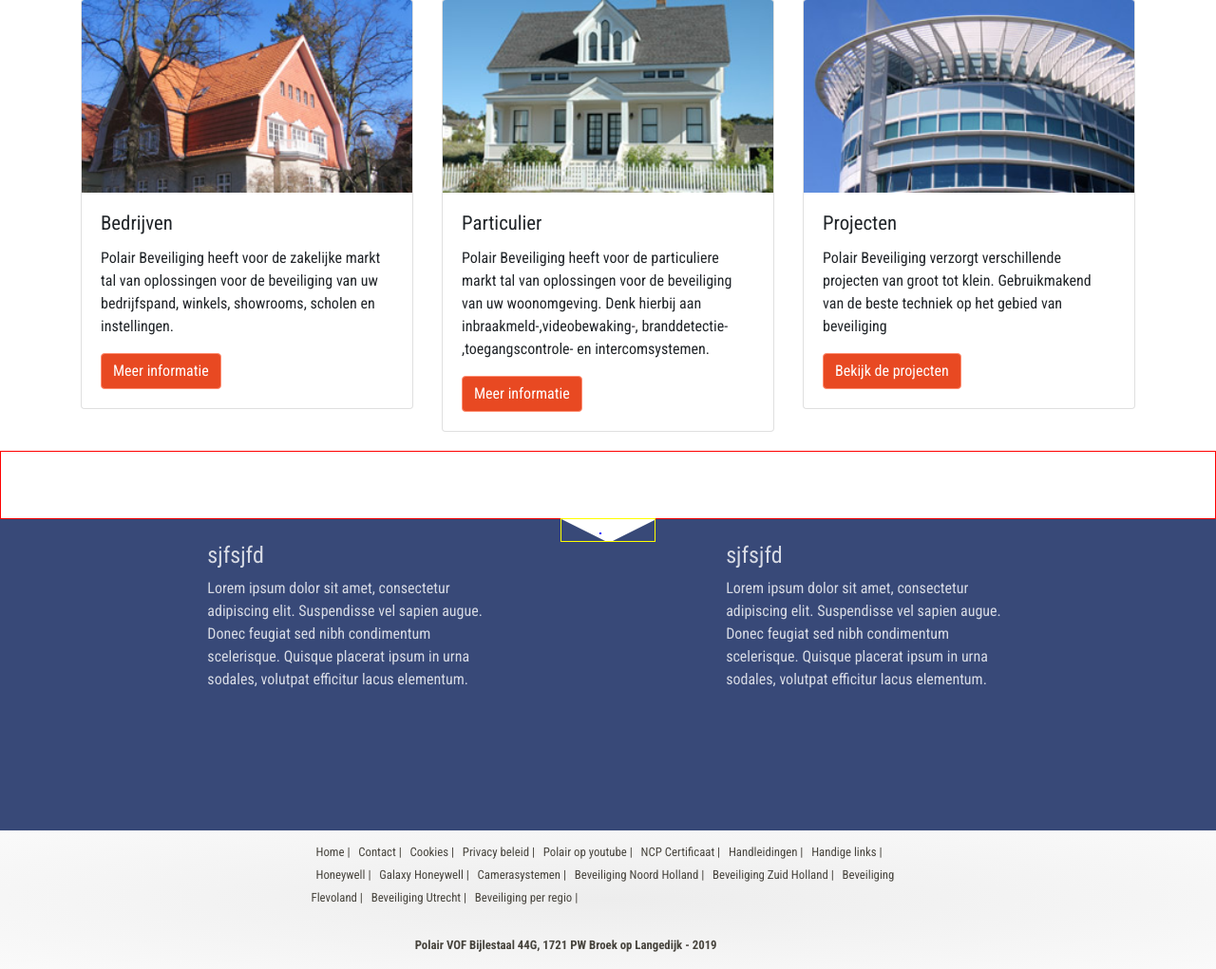
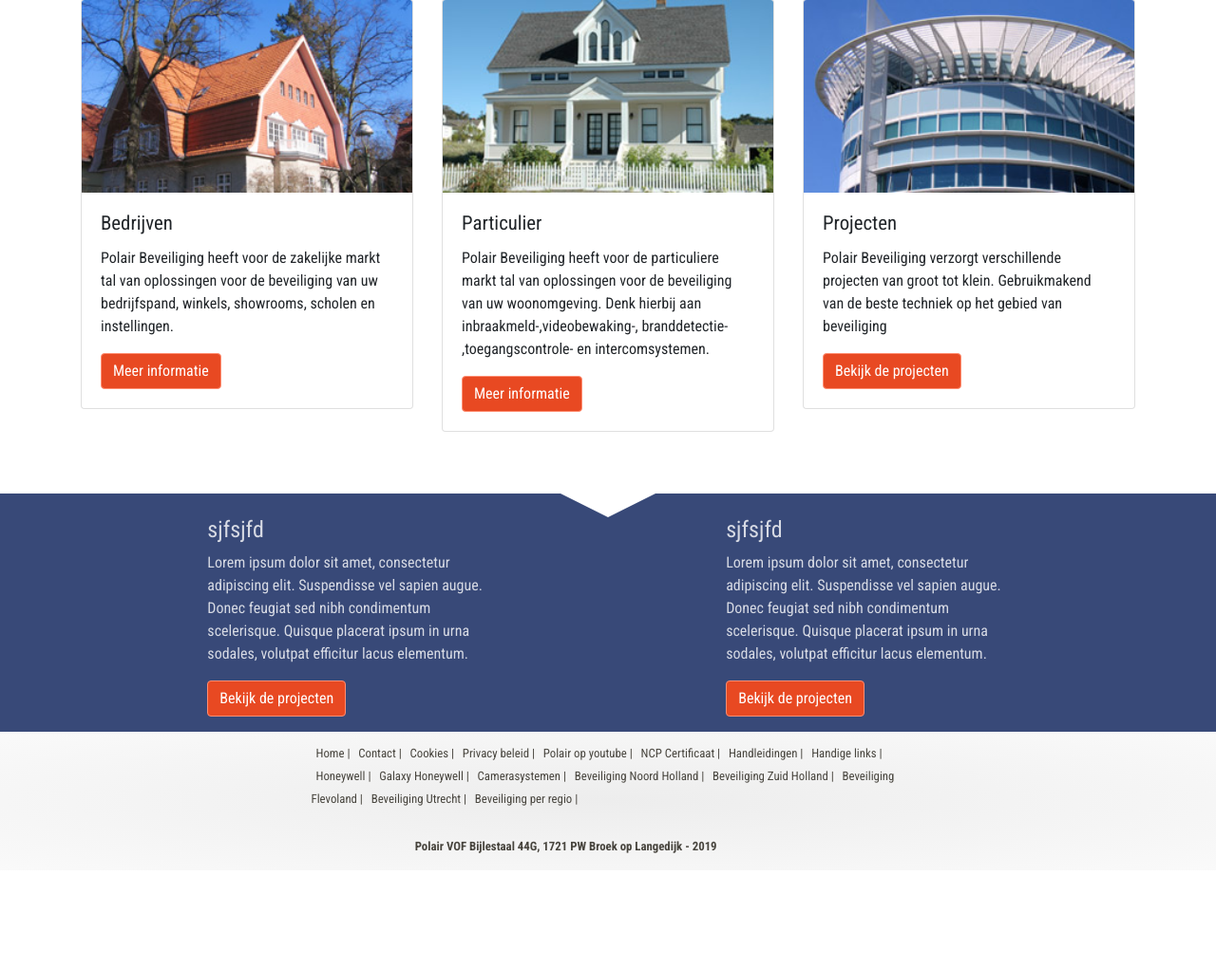
Before and after one commit to 1973Design/pol2019, a PHP site: page / in a window 1280 px wide. Shown: the part 766-1787 px from the top of the page at 95% size. After the commit the page ends 1665 px from the top, so only its background shows below. Run offline with PHP 8.4, Linux system fonts and the light colour scheme; some libraries are stand-ins or nearby versions.

Commit message:
wijzigingen 06-04V1

```diff
--- a/css/polair-layout.css
+++ b/css/polair-layout.css
@@ -195,18 +195,18 @@ div.copyright {
 
 section.bottom-section {
     background: #384978;
-    min-height: 50vh;
+    min-height: 35vh;
 }
 
 .block {
-    padding: 50px 0 20px;
+    padding: 25px 0 20px;
     background-color: #fff;
-    border: solid 1px black;
+   xborder: solid 1px black;
 }
 
 .arrow-after {
     position: relative;
-    border: solid red 1px;
+    xborder: solid red 1px;
 }
 
 .arrow-after svg.arrow polygon {
@@ -219,14 +219,5 @@ section.bottom-section {
     bottom: -25px;
     margin-left: -50px;
     z-index: 99;
-    border: solid yellow 1px;
+    xborder: solid yellow 1px;
 }
-
-.arrow-after .arrow+.mdi {
-    position: absolute;
-    left: 50%;
-    bottom: -17px;
-    margin-left: -9px;
-    z-index: 99;
-    border: solid blue 1px;
-}
--- a/index.html
+++ b/index.html
@@ -203,18 +203,22 @@
         <section class="bottom-section">
             <div class="block arrow-after">
                 <svg height="25 " width="100 " class="arrow"><polygon points="0,0 100,0 50,25"></polygon></svg>
-                <i class="mdi mdi-arrow-down"></i>
-
-            </div>
+     	  	</div>
 
             <div class="row">
                 <div class="col-md-3 offset-md-2 mt-4 mb-3">
                     <h2 class="white">sjfsjfd</h2>
-                    <p class="white">Lorem ipsum dolor sit amet, consectetur adipiscing elit. Suspendisse vel sapien augue. Donec feugiat sed nibh condimentum scelerisque. Quisque placerat ipsum in urna sodales, volutpat efficitur lacus elementum.</p>
+                    <p class="white">Lorem ipsum dolor sit amet, consectetur adipiscing elit. Suspendisse vel sapien augue. Donec feugiat sed nibh condimentum scelerisque. Quisque placerat ipsum in urna sodales, volutpat efficitur lacus elementum.
+
+                    </p>
+                    <a href="# " class="btn btn-orange">Bekijk de projecten</a>
                 </div>
                 <div class="col-md-3 offset-md-2 mt-4 mb-3">
                     <h2 class="white">sjfsjfd</h2>
-                    <p class="white">Lorem ipsum dolor sit amet, consectetur adipiscing elit. Suspendisse vel sapien augue. Donec feugiat sed nibh condimentum scelerisque. Quisque placerat ipsum in urna sodales, volutpat efficitur lacus elementum.</p>
+                    <p class="white">Lorem ipsum dolor sit amet, consectetur adipiscing elit. Suspendisse vel sapien augue. Donec feugiat sed nibh condimentum scelerisque. Quisque placerat ipsum in urna sodales, volutpat efficitur lacus elementum.
+
+                    </p>
+                     <a href="# " class="btn btn-orange">Bekijk de projecten</a>
                 </div>
 
             </div>
```
